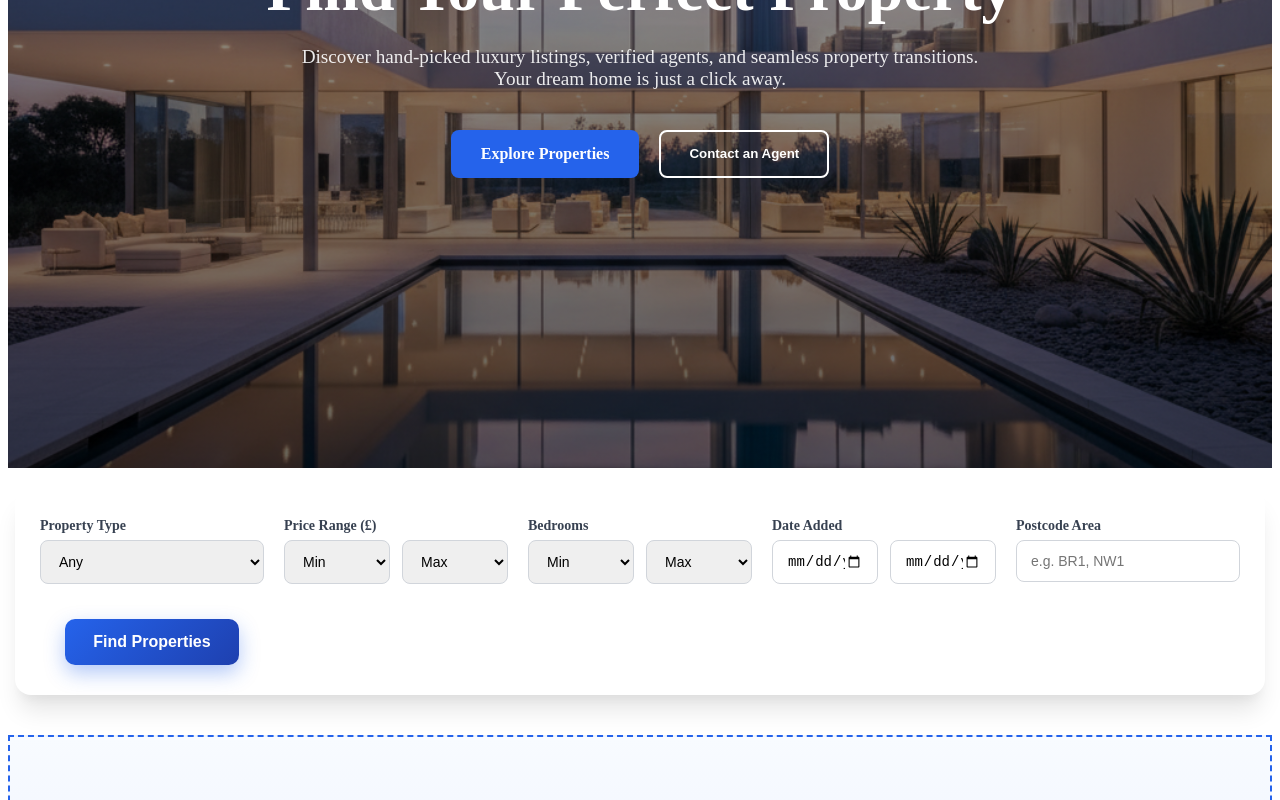
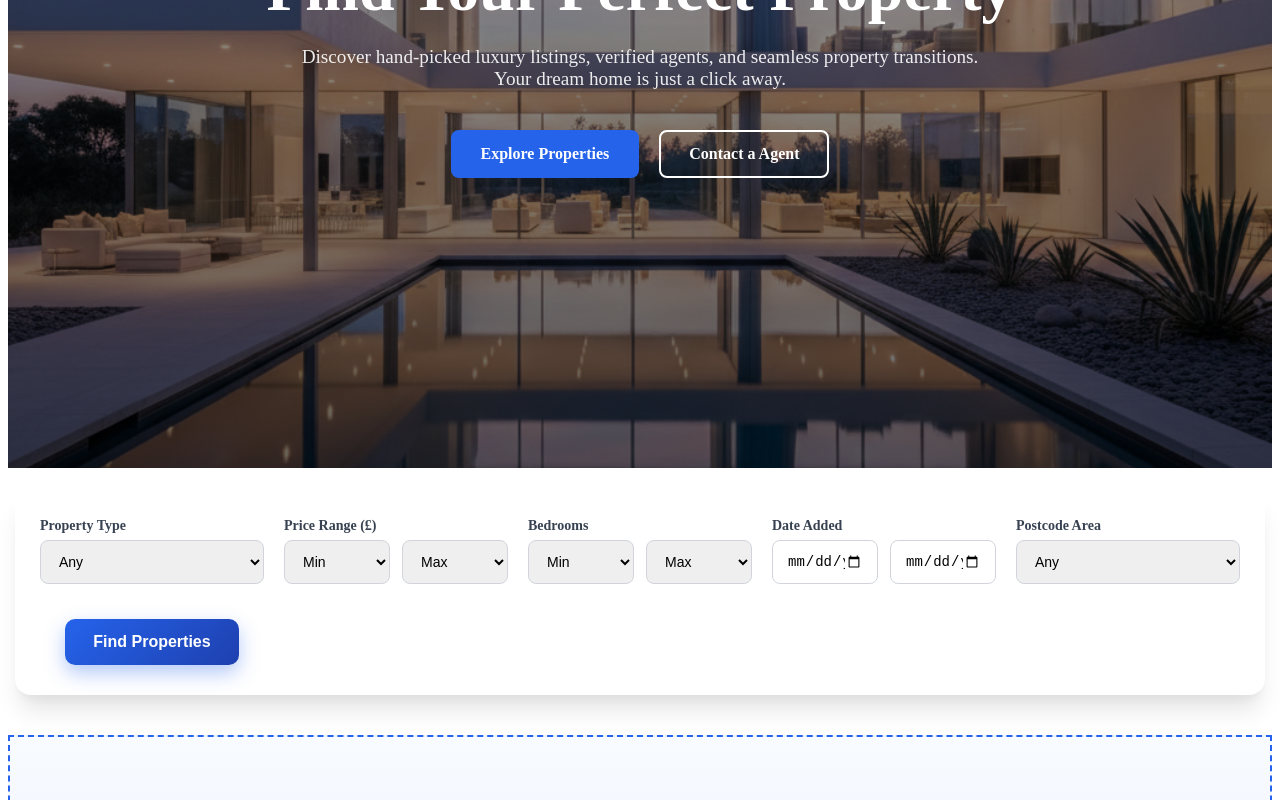
Before and after one commit to pavithma/ClientSide_Coursework2, a React (Vite) app in the folder estate_agent_website/: page / in a window 1280 px wide. Shown: the part 420-1220 px from the top of the page. Built offline with nearby package versions, Linux system fonts and the light colour scheme.

Commit message:
add some final touches
can drag and drop the favourites now, fix the links of header and footer and hero

```diff
--- a/estate_agent_website/src/App.jsx
+++ b/estate_agent_website/src/App.jsx
@@ -40,6 +40,7 @@ function App() {
               <SearchForm setSearchFilters={setSearchFilters} />  {/* pass setter */}
               <Favourites
                 favourites={favourites}
+                addToFavourites={addToFavourites}
                 removeFromFavourites={removeFromFavourites}
                 clearFavourites={clearFavourites}
               />
--- a/estate_agent_website/src/components/Favourites.jsx
+++ b/estate_agent_website/src/components/Favourites.jsx
@@ -8,7 +8,10 @@ function Favourites({ favourites, addToFavourites, removeFromFavourites, clearFa
     const data = e.dataTransfer.getData("property");
     if (data) {
       const property = JSON.parse(data);
-      addToFavourites(property);
+      const isAlreadyFavourite = favourites.some(fav => fav.id === property.id);
+      if (!isAlreadyFavourite) {
+        addToFavourites(property);
+      }
     }
   };
 
--- a/estate_agent_website/src/components/Header.jsx
+++ b/estate_agent_website/src/components/Header.jsx
@@ -14,9 +14,9 @@ const Header = () => {
           <a href="/#properties">Properties</a>
           <a href="/#about">About</a>
         </nav>
-          <Link to="/contact" className="btn-contact">
+          <a href="/#contact" className="btn-contact">
             Contact Us
-          </Link>
+          </a>
       </div>
     </header>
   );
--- a/estate_agent_website/src/components/Hero.css
+++ b/estate_agent_website/src/components/Hero.css
@@ -56,6 +56,7 @@
 }
 
 .btn-secondary {
+  text-decoration: none;
   background: transparent;
   color: white;
   border: 2px solid white;
--- a/estate_agent_website/src/components/Hero.jsx
+++ b/estate_agent_website/src/components/Hero.jsx
@@ -15,8 +15,10 @@ const Hero = () => {
           <a href="/#properties" className="btn-primary">
             Explore Properties
           </a>
-          <button className="btn-secondary">Contact an Agent</button>
-        </div>
+          <a href="/#contact" className="btn-secondary">
+            Contact a Agent
+          </a>
+          </div>
       </div>
     </section>
   );
--- a/estate_agent_website/src/components/Results.css
+++ b/estate_agent_website/src/components/Results.css
@@ -157,6 +157,9 @@
   transition: transform 0.2s ease, background 0.2s ease;
   z-index: 5;
   color: #9ca3af;
+  display: flex;
+  justify-content: center;
+  align-items: center;
 }
 
 .fav-btn-overlay:hover {
--- a/estate_agent_website/src/components/SearchForm.jsx
+++ b/estate_agent_website/src/components/SearchForm.jsx
@@ -11,6 +11,7 @@ const SearchForm = ({ setSearchFilters }) => {
   const [dateFrom, setDateFrom] = useState("");
   const [dateTo, setDateTo] = useState("");
   const [postcode, setPostcode] = useState("");
+  const [postcodeOptions, setPostcodeOptions] = useState([]);
 
   const [priceOptions, setPriceOptions] = useState([]);
 
@@ -25,6 +26,22 @@ const SearchForm = ({ setSearchFilters }) => {
       options.push(p);
     }
     setPriceOptions(options);
+  }, []);
+
+  // Calculate unique postcode options dynamically
+  useEffect(() => {
+    // Extract postcode area from location, e.g., 'BR1' from 'Green Lane, Bromley BR1'
+    const postcodeAreas = propertyData.properties
+      .map((p) => {
+        // Find postcode area at the end of the location string
+        // Match uppercase letters/numbers at the end, e.g., BR1, SE10, BR2, etc.
+        const match = p.location.match(/([A-Z]{1,2}\d{1,2}[A-Z]?)$/i);
+        return match ? match[1].toUpperCase() : null;
+      })
+      .filter(Boolean);
+    // Get unique postcode areas
+    const uniqueAreas = Array.from(new Set(postcodeAreas));
+    setPostcodeOptions(uniqueAreas);
   }, []);
 
   const handleSubmit = (e) => {
@@ -106,12 +123,15 @@ const SearchForm = ({ setSearchFilters }) => {
 
         <div className="input-group">
           <label>Postcode Area</label>
-          <input
-            type="text"
-            placeholder="e.g. BR1, NW1"
+          <select
             value={postcode}
-            onChange={(e) => setPostcode(e.target.value.toUpperCase())}
-          />
+            onChange={(e) => setPostcode(e.target.value)}
+          >
+            <option value="">Any</option>
+            {postcodeOptions.map((area) => (
+              <option key={area} value={area}>{area}</option>
+            ))}
+          </select>
         </div>
 
         <button type="submit" className="search-submit">
```
